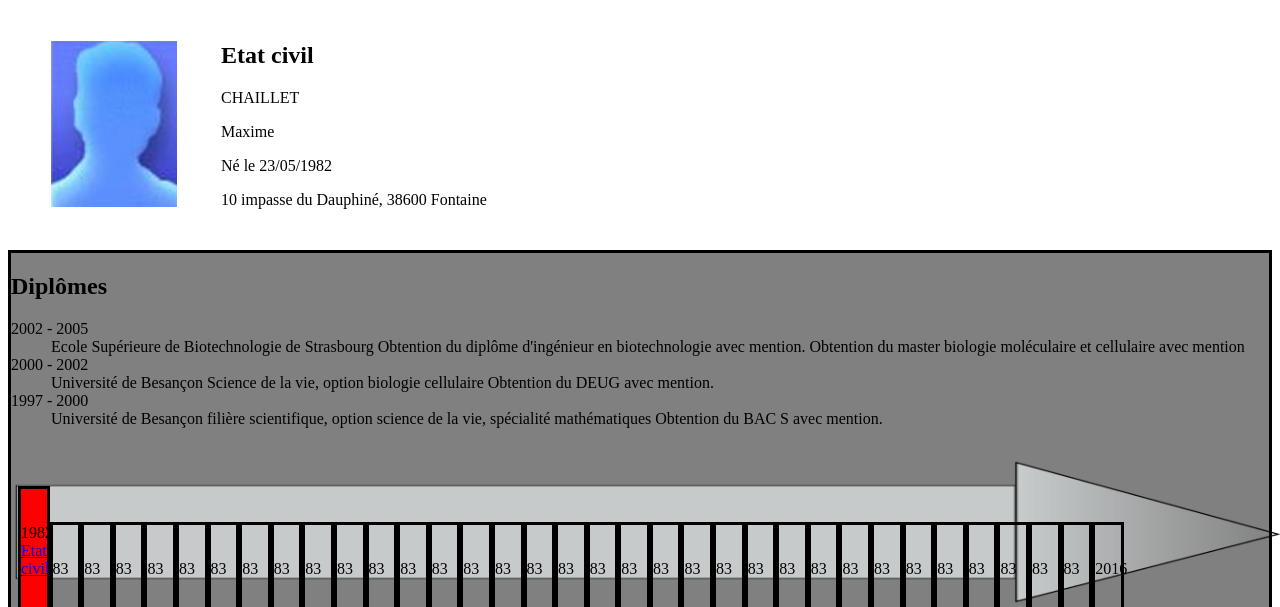
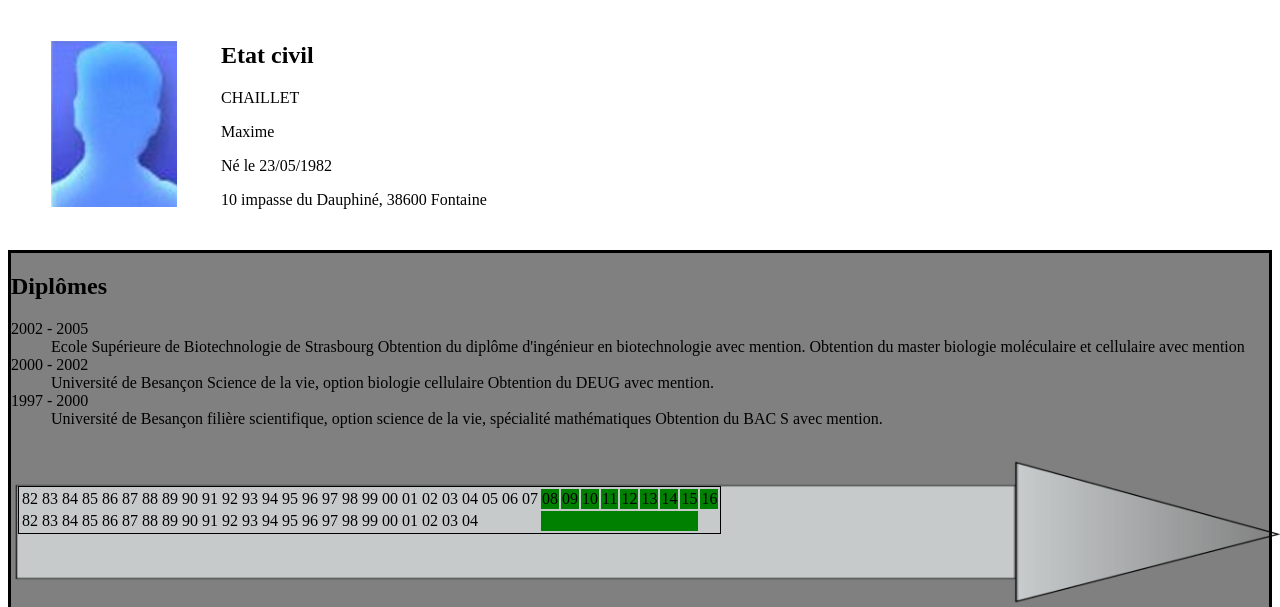
Before and after one commit to Max-Z80/AI_CV, a plain HTML site: page monCV.html in a window 1280 px wide. Shown: the part 193-800 px from the top of the page. Drawn offline with Linux system fonts and the light colour scheme.

Commit message:
modif CV 13102016_a_imag

```diff
--- a/monCV.html
+++ b/monCV.html
@@ -3,7 +3,7 @@
     <head>
         <title> Mon CV </title>
         <meta http-equiv="content-type" content="text/html; charset=utf-8" />
-        <link href="style_1.css" rel="stylesheet" type="text/css"/>
+        <link href="style.css" rel="stylesheet" type="text/css"/>
     </head>
 
     <body>
@@ -47,7 +47,203 @@
 
             <img src="fleche.png">
             <div>
-		<span class="fond_scolarite" >1982<a href="#civil"> Etat civil </a> </span><span>83</span><span>83</span><span>83</span><span>83</span><span>83</span><span>83</span><span>83</span><span>83</span><span>83</span><span>83</span><span>83</span><span>83</span><span>83</span><span>83</span><span>83</span><span>83</span><span>83</span><span>83</span><span>83</span><span>83</span><span>83</span><span>83</span><span>83</span><span>83</span><span>83</span><span>83</span><span>83</span><span>83</span><span>83</span><span>83</span><span>83</span><span>83</span><span>83</span><span>2016</span>
+                <table id="table">
+                    <tr>
+                        <td>
+                            82
+                        </td>
+                        <td>
+                            83
+                        </td>
+                        <td>
+                            84
+                        </td>
+                        <td>
+                            85
+                        </td>
+                        <td>
+                            86
+                        </td>
+                        <td>
+                            87
+                        </td>
+                        <td>
+                            88
+                        </td>
+                        <td>
+                            89
+                        </td>
+                        <td>
+                            90
+                        </td>
+                        <td>
+                            91
+                        </td>
+                        <td>
+                            92
+                        </td>
+                        <td>
+                            93
+                        </td>
+                        <td>
+                            94
+                        </td>
+                        <td>
+                            95
+                        </td>
+                        <td>
+                            96
+                        </td>
+                        <td>
+                            97
+                        </td>
+                        <td>
+                            98
+                        </td>
+                        <td>
+                            99
+                        </td>
+                        <td>
+                            00
+                        </td>
+                        <td>
+                            01
+                        </td>
+                        <td>
+                            02
+                        </td>
+                        <td>
+                            03
+                        </td>
+                        <td>
+                            04
+                        </td>
+                        <td>
+                            05
+                        </td>
+                        <td>
+                            06
+                        </td>
+                        <td>
+                            07
+                        </td>
+                        <td class="periode_embl">
+                            08
+                        </td>
+                        <td class="periode_embl">
+                            09
+                        </td>
+                        <td class="periode_embl">
+                            10
+                        </td>
+                        <td class="periode_embl">
+                            11
+                        </td>
+                        <td class="periode_embl">
+                            12
+                        </td>
+                        <td class="periode_embl">
+                            13
+                        </td>
+                        <td class="periode_embl">
+                            14
+                        </td>
+                        <td class="periode_embl">
+                            15
+                        </td>
+                        <td class="periode_embl">
+                            16
+                        </td>
+
+                    </tr>
+                    <tr>
+                        <td>
+                            82
+                        </td>
+                        <td>
+                            83
+                        </td>
+                        <td>
+                            84
+                        </td>
+                        <td>
+                            85
+                        </td>
+                        <td>
+                            86
+                        </td>
+                        <td>
+                            87
+                        </td>
+                        <td>
+                            88
+                        </td>
+                        <td>
+                            89
+                        </td>
+                        <td>
+                            90
+                        </td>
+                        <td>
+                            91
+                        </td>
+                        <td>
+                            92
+                        </td>
+                        <td>
+                            93
+                        </td>
+                        <td>
+                            94
+                        </td>
+                        <td>
+                            95
+                        </td>
+                        <td>
+                            96
+                        </td>
+                        <td>
+                            97
+                        </td>
+                        <td>
+                            98
+                        </td>
+                        <td>
+                            99
+                        </td>
+                        <td>
+                            00
+                        </td>
+                        <td>
+                            01
+                        </td>
+                        <td>
+                            02
+                        </td>
+                        <td>
+                            03
+                        </td>
+                        <td>
+                            04
+                        </td>
+                        <td>
+
+                        </td>
+                        <td>
+
+                        </td>
+                        <td>
+
+                        </td>
+                        <td class="periode_embl" colspan="8">
+
+                        </td>
+
+
+
+                    </tr>
+                </table>
+
             </div>
         </section>
 
--- a/nbproject/private/private.xml
+++ b/nbproject/private/private.xml
@@ -3,8 +3,8 @@
     <editor-bookmarks xmlns="http://www.netbeans.org/ns/editor-bookmarks/2" lastBookmarkId="0"/>
     <open-files xmlns="http://www.netbeans.org/ns/projectui-open-files/2">
         <group>
-            <file>file:/home/c/chaillma/ApplicationWeb/TP_CV/style_1.css</file>
-            <file>file:/home/c/chaillma/ApplicationWeb/TP_CV/monCV.html</file>
+            <file>file:/home/c/chaillma/ApplicationWeb/TP_CV/AI_CV/style.css</file>
+            <file>file:/home/c/chaillma/ApplicationWeb/TP_CV/AI_CV/monCV.html</file>
         </group>
     </open-files>
 </project-private>
--- a/style_1.css
+++ b/style.css
@@ -81,7 +81,8 @@ height: 150px;
 width: 100%;
 height: 150px;
 margin:0px;
-//float: left; }
+//float: left;
+}
 
 #arbre div{
 position: relative;
@@ -92,3 +93,14 @@ left:10px;
 .fond_scolarite{
 background-color: red;
 }
+
+#table{
+    border: 1px;
+    border-style: solid;
+    padding:0px;
+    margin: 0px;
+
+}
+.periode_embl{
+    background-color: green;
+}
```
Also changed, not shown: agenda.html (+1 -1 lines), 2 other files. Lines whose indentation alone changed are shown as unchanged.
